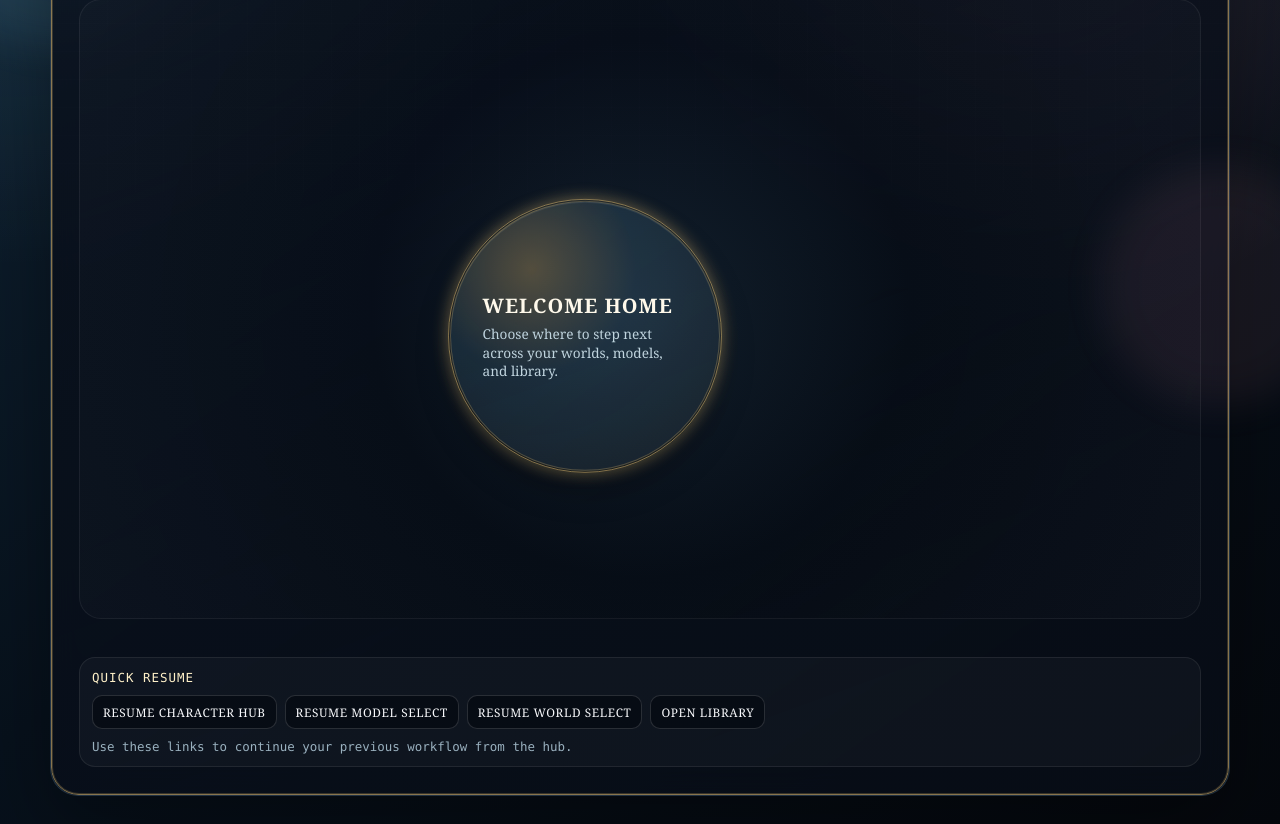
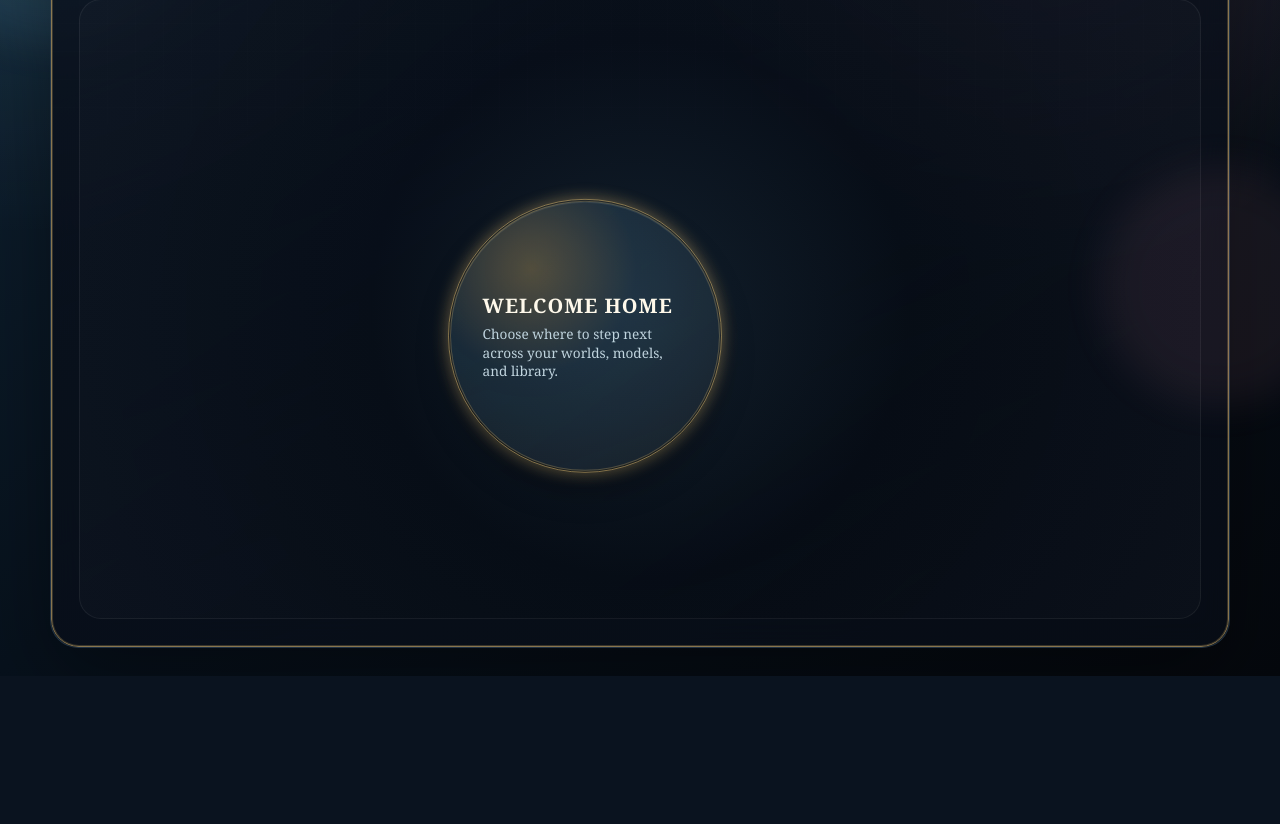
Before and after one commit to BronBron-Commits/link-to-the-flask, a Flask app: page /account-hub in a window 1280 px wide. Shown: the part 314-1138 px from the top of the page. After the commit the page ends 990 px from the top, so only its background shows below. Run offline with Flask 3, Linux system fonts and the light colour scheme; parts of the project's set-up code (start-up, migrations or seed data) failed here and were passed over.

Commit message:
Remove Quick Resume from account hub

```diff
--- a/templates/account_hub.html
+++ b/templates/account_hub.html
@@ -476,61 +476,6 @@
     .status.error { color: #ffb2b8; }
     .status.ok { color: var(--mint); }
 
-    .resume-strip {
-      margin-top: 14px;
-      border-radius: 16px;
-      border: 1px solid rgba(255,255,255,0.08);
-      background: rgba(255,255,255,0.03);
-      padding: 12px;
-      display: grid;
-      gap: 10px;
-    }
-
-    .resume-title {
-      color: #fff1c9;
-      letter-spacing: 0.08em;
-      text-transform: uppercase;
-      font-size: 0.78rem;
-      font-family: Consolas, 'Courier New', monospace;
-    }
-
-    .resume-links {
-      display: flex;
-      flex-wrap: wrap;
-      gap: 8px;
-    }
-
-    .resume-link {
-      display: inline-flex;
-      align-items: center;
-      justify-content: center;
-      min-height: 34px;
-      border-radius: 10px;
-      border: 1px solid rgba(255,255,255,0.14);
-      background: rgba(6, 11, 19, 0.78);
-      color: #f7f8fb;
-      text-decoration: none;
-      font-size: 0.74rem;
-      letter-spacing: 0.05em;
-      text-transform: uppercase;
-      padding: 7px 10px;
-      transition: transform 0.18s ease, border-color 0.18s ease, background 0.18s ease;
-    }
-
-    .resume-link:hover,
-    .resume-link:focus-visible {
-      transform: translateY(-1px);
-      border-color: rgba(135, 216, 255, 0.35);
-      background: rgba(10, 18, 30, 0.94);
-      outline: none;
-    }
-
-    .resume-hint {
-      color: var(--muted);
-      font-size: 0.78rem;
-      font-family: Consolas, 'Courier New', monospace;
-    }
-
     @keyframes float {
       0%, 100% { transform: translateY(0px); }
       50% { transform: translateY(-10px); }
@@ -691,11 +636,6 @@
           </a>
         </div>
 
-        <div class="resume-strip" aria-label="Resume navigation">
-          <div class="resume-title">Quick Resume</div>
-          <div id="hub-resume-links" class="resume-links"></div>
-          <div id="hub-entry-hint" class="resume-hint"></div>
-        </div>
       </section>
     </main>
   </div>
@@ -795,7 +735,6 @@
   <script type="module">
     (async function () {
       const {
-        buildHubResumeLinks,
         readEntryFromSearch,
         writeNavContext,
       } = await import('/static/utils/navigationContext.js');
@@ -808,8 +747,6 @@
       const roleEl = document.getElementById('account-role');
       const confirmEl = document.getElementById('account-confirm');
       const statusEl = document.getElementById('status');
-      const resumeLinksEl = document.getElementById('hub-resume-links');
-      const entryHintEl = document.getElementById('hub-entry-hint');
 
       function setStatus(message, tone) {
         if (!statusEl) return;
@@ -832,25 +769,11 @@
         if (confirmEl) confirmEl.textContent = `Email ${confirmed ? 'confirmed' : 'unconfirmed'}`;
       }
 
-      function renderResumeLinks() {
-        if (!resumeLinksEl) return;
-        const links = buildHubResumeLinks();
-        resumeLinksEl.innerHTML = links
-          .map((link) => `<a class="resume-link" href="${link.href}">${link.label}</a>`)
-          .join('');
-      }
-
       const requestedEntry = readEntryFromSearch(window.location.search);
       writeNavContext({
         lastPage: 'account-hub',
         requestedEntry,
       });
-      renderResumeLinks();
-      if (entryHintEl) {
-        entryHintEl.textContent = requestedEntry
-          ? `Requested entry path: ${requestedEntry.replace(/-/g, ' ')}`
-          : 'Use these links to continue your previous workflow from the hub.';
-      }
 
       async function syncServerSession(accessToken) {
         const token = String(accessToken || '').trim();
```
